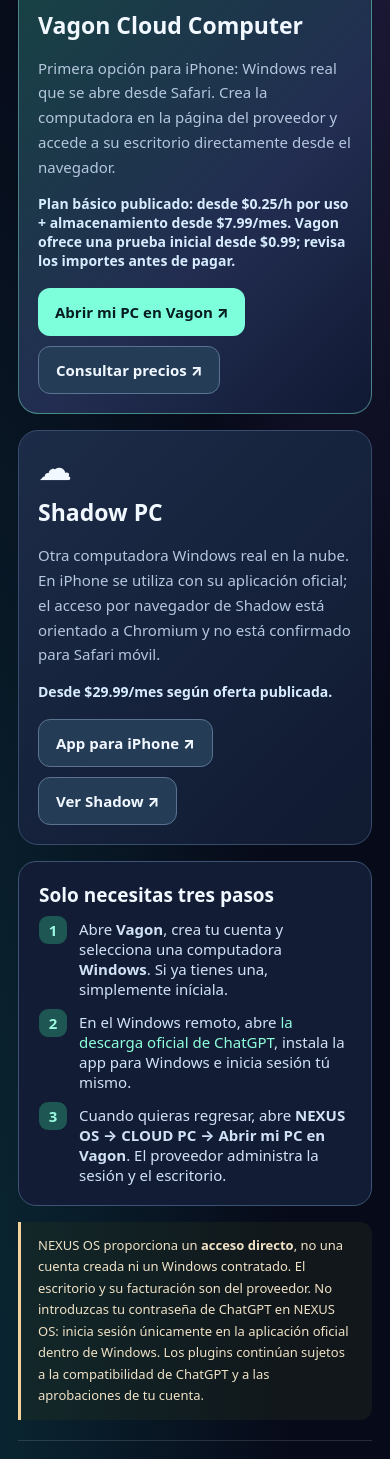
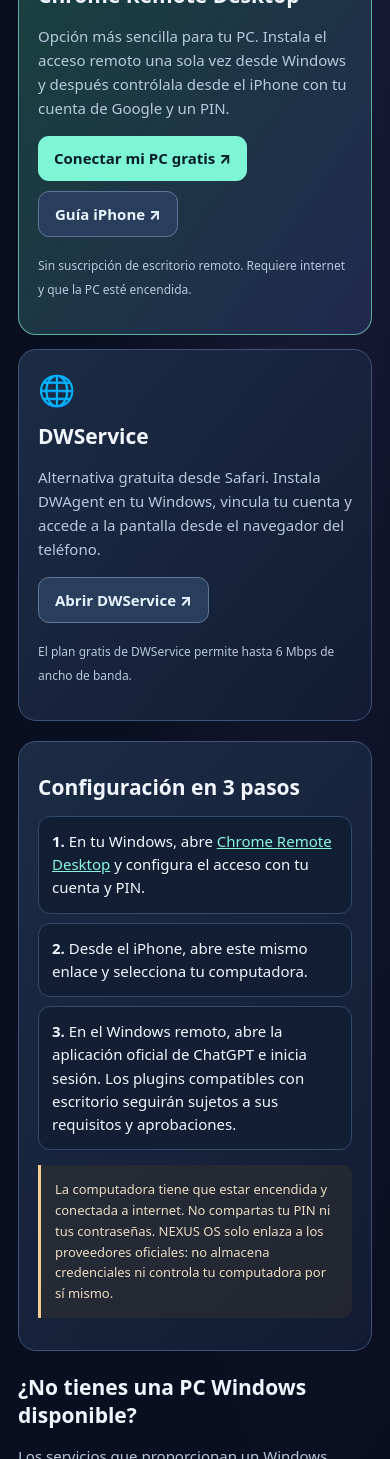
Before and after one commit to H4CKLABORATORY/dexter-ai-web, a website: page nexus-os/cloud-pc/index.html in a window 390 px wide. Shown: the part 541-2000 px from the top of the page. Drawn offline with Linux system fonts and the light colour scheme.

Commit message:
fix(nexus): prioritize free iPhone remote desktop over paid Windows cloud services

```diff
--- a/nexus-os/cloud-pc/index.html
+++ b/nexus-os/cloud-pc/index.html
@@ -1,63 +1,33 @@
-<!doctype html>
-<html lang="es">
-<head>
-<meta charset="utf-8"><meta name="viewport" content="width=device-width, initial-scale=1, viewport-fit=cover">
-<meta name="theme-color" content="#070b1c"><meta name="description" content="DEXTER NEXUS OS: acceso directo a Windows real en la nube desde tu iPhone para utilizar ChatGPT Desktop.">
-<title>NEXUS CLOUD PC — Windows desde iPhone</title>
+<!doctype html><html lang="es"><head><meta charset="utf-8"><meta name="viewport" content="width=device-width,initial-scale=1,viewport-fit=cover"><meta name="theme-color" content="#080d20"><title>NEXUS PC REMOTA — Acceso gratis desde iPhone</title>
 <style>
-:root{color-scheme:dark;font:15px system-ui,-apple-system,"Segoe UI",sans-serif;--bg:#070a19;--line:#374b6d;--text:#f2f8ff;--muted:#b4c7de;--mint:#7dffdb}
-*{box-sizing:border-box}body{background:radial-gradient(ellipse at 90% 0,#48387583,transparent 42%),radial-gradient(ellipse at -15% 90%,#1174774d,transparent 55%),var(--bg);color:var(--text);margin:0;min-height:100dvh}
-main{max-width:1000px;padding:25px 18px 80px;margin:auto}.nav{display:flex;align-items:center;justify-content:space-between;gap:12px;border-bottom:1px solid #ffffff20;padding-bottom:17px}.brand{color:var(--mint);font-weight:850;font-size:12px;letter-spacing:.15em}
-a{text-decoration:none}.back{color:#d6edff;border:1px solid #577193;border-radius:11px;padding:10px 13px;font-size:13px}
-.hero{padding:34px 0 16px}.tag{color:var(--mint);font-weight:800;font-size:12px;letter-spacing:.17em}.hero h1{font-size:clamp(38px,7.2vw,69px);letter-spacing:-.065em;line-height:1.05;margin:13px 0}.hero h1 span{color:#b1a8ff}
-.muted{color:var(--muted);line-height:1.65}.hero p{max-width:750px}.pill{display:inline-block;border:1px solid #8cfbdd88;background:#143a39;color:#9ffde8;padding:6px 10px;border-radius:40px;font-size:12px}
-.grid{display:grid;grid-template-columns:1.2fr .8fr;gap:16px;margin-top:18px}.card{padding:24px;border:1px solid var(--line);border-radius:20px;background:linear-gradient(135deg,#1c2b47,#101a31)}.card.feature{background:linear-gradient(135deg,#164443,#222d51 60%,#101933);border-color:#7be8d274}
-.symbol{font-size:34px;line-height:1}h2{font-size:23px;margin:12px 0 8px}.price{font-size:14px;font-weight:700;color:#d7edff}.actions{display:flex;flex-wrap:wrap;gap:10px;margin-top:18px}
-.button{display:inline-flex;align-items:center;justify-content:center;min-height:48px;padding:12px 17px;background:var(--mint);color:#061c22;border:0;border-radius:12px;font-weight:850;text-decoration:none;font:inherit;font-weight:800}
-.button.secondary{background:#253c57;color:#f1f8ff;border:1px solid #597390}.button:focus-visible,.back:focus-visible{outline:3px solid var(--mint);outline-offset:4px}
-.steps{border:1px solid #3c5373;background:#121d35;border-radius:18px;margin:16px 0;padding:20px}.steps h2{font-size:19px;margin-top:0}.list{display:grid;gap:10px}
-.step{display:flex;align-items:flex-start;gap:12px;color:#d1e2f5}.no{display:grid;place-items:center;flex:0 0 28px;height:28px;border-radius:9px;background:#1d5653;color:#9cf7df;font-weight:800}.step p{margin:3px 0 0}
-.notice{margin-top:16px;background:#26321e55;border-left:3px solid #f3d39b;border-radius:0 12px 12px 0;padding:13px 17px;line-height:1.65;color:#f0e2c6;font-size:13px}
-.bottom{margin:20px 0 0;border-top:1px solid #ffffff22;padding-top:17px;display:flex;flex-wrap:wrap;gap:16px}.bottom a{color:#a8fce3;text-decoration:underline;text-underline-offset:4px}
-@media(max-width:720px){.grid{grid-template-columns:1fr}.card{padding:19px}.hero{padding-top:26px}.nav{flex-wrap:wrap}}
-</style>
-</head>
-<body><main>
-<header class="nav"><div class="brand">⬡ DEXTER NEXUS OS / CLOUD PC</div><a class="back" href="../">← NEXUS OS</a></header>
-<section class="hero">
-<div class="tag">WINDOWS REAL · DESDE TU IPHONE</div>
-<h1>Tu PC ya existe.<br><span>Solo conéctala.</span></h1>
-<p class="muted">No tienes que crear servidores, instalar emuladores ni dejar tu computadora encendida. Abre un servicio que ya ofrece Windows en la nube, inicia sesión allí e instala ChatGPT para Windows.</p>
-<span class="pill">Acceso directo a proveedores externos · No requiere configuración de NEXUS</span>
+:root{color-scheme:dark;font:15px system-ui,-apple-system,"Segoe UI",sans-serif;--muted:#b7c9dd;--mint:#76f8d8}
+*{box-sizing:border-box}body{margin:0;background:radial-gradient(ellipse at 80% 0,#423f7459,transparent 55%),#090e20;color:#f2f7ff}main{max-width:1020px;margin:auto;padding:22px 18px 65px}.top{display:flex;justify-content:space-between;gap:14px;align-items:center;border-bottom:1px solid #ffffff27;padding-bottom:15px}.logo{font-size:12px;letter-spacing:.15em;color:var(--mint);font-weight:800}.back{color:#dcecff;text-decoration:none;border:1px solid #425675;border-radius:10px;padding:9px 12px}
+h1{font-size:clamp(35px,7vw,64px);line-height:1.04;letter-spacing:-.065em;margin:22px 0 10px}h1 span{color:#bcb5ff}h2{font-size:21px;margin:12px 0}.muted{color:var(--muted);line-height:1.6}.intro{max-width:750px}.tag{display:inline-block;border:1px solid #8cecd077;border-radius:100px;padding:5px 10px;font-size:12px;color:#c3ffed}.grid{display:grid;grid-template-columns:1fr 1fr;gap:14px;margin:20px 0}.card{padding:19px;border-radius:18px;border:1px solid #3e5374;background:linear-gradient(130deg,#1b2c44,#131b34)}.featured{border-color:#83f3d3a1;background:linear-gradient(125deg,#19423e,#20294d)}.icon{font-size:30px}.row{display:flex;gap:10px;flex-wrap:wrap;margin-top:16px}.btn{display:inline-flex;align-items:center;justify-content:center;background:#7ef5d5;color:#071d27;padding:12px 16px;border-radius:11px;font-weight:800;text-decoration:none;min-height:45px}.btn.alt{background:#293d5c;color:#e6f5ff;border:1px solid #607695} .note{border-left:3px solid #f0ce8f;background:#413b2852;border-radius:0 9px 9px 0;padding:14px;color:#e9dcc4;font-size:13px;line-height:1.6}.steps{display:grid;gap:9px;margin:15px 0}.step{border:1px solid #344a69;border-radius:12px;padding:13px;background:#111e34;line-height:1.55}small{font-size:12px}.paid{opacity:.9;border-color:#4b4e67}.links a{color:#a4ffe1;margin-right:15px;line-height:2}
+@media(max-width:690px){.grid{grid-template-columns:1fr}.top{flex-wrap:wrap}h1{margin-top:27px}}
+</style></head><body><main>
+<div class="top"><div class="logo">⬡ DEXTER NEXUS OS / ACCESO REMOTO</div><a class="back" href="../">← Inicio</a></div>
+<h1>Tu Windows en el <span>iPhone.</span></h1>
+<p class="muted intro">Primero las opciones gratuitas. Conecta una computadora Windows que ya tengas, abre ChatGPT Desktop desde Safari y úsalo sin pagar una PC en la nube. Estas herramientas <strong>no crean un Windows gratuito nuevo</strong>: controlan tu propia computadora.</p>
+<span class="tag">Opciones gratuitas disponibles · Requieren PC Windows encendida</span>
+<div class="grid">
+<section class="card featured"><div class="icon">🖥️</div><h2>Chrome Remote Desktop</h2>
+<p class="muted">Opción más sencilla para tu PC. Instala el acceso remoto una sola vez desde Windows y después contrólala desde el iPhone con tu cuenta de Google y un PIN.</p>
+<div class="row"><a class="btn" href="https://remotedesktop.google.com/access" target="_blank" rel="noopener noreferrer">Conectar mi PC gratis ↗</a><a class="btn alt" href="https://support.google.com/chrome/answer/1649523?co=GENIE.Platform%3DiOS" target="_blank" rel="noopener noreferrer">Guía iPhone ↗</a></div>
+<p class="muted"><small>Sin suscripción de escritorio remoto. Requiere internet y que la PC esté encendida.</small></p></section>
+<section class="card"><div class="icon">🌐</div><h2>DWService</h2><p class="muted">Alternativa gratuita desde Safari. Instala DWAgent en tu Windows, vincula tu cuenta y accede a la pantalla desde el navegador del teléfono.</p>
+<div class="row"><a class="btn alt" href="https://www.dwservice.net/en/" target="_blank" rel="noopener noreferrer">Abrir DWService ↗</a></div>
+<p class="muted"><small>El plan gratis de DWService permite hasta 6 Mbps de ancho de banda.</small></p></section>
+</div>
+<section class="card"><h2>Configuración en 3 pasos</h2>
+<div class="steps">
+<div class="step"><b>1.</b> En tu Windows, abre <a href="https://remotedesktop.google.com/access" style="color:#8af7df" target="_blank" rel="noopener noreferrer">Chrome Remote Desktop</a> y configura el acceso con tu cuenta y PIN.</div>
+<div class="step"><b>2.</b> Desde el iPhone, abre este mismo enlace y selecciona tu computadora.</div>
+<div class="step"><b>3.</b> En el Windows remoto, abre la aplicación oficial de ChatGPT e inicia sesión. Los plugins compatibles con escritorio seguirán sujetos a sus requisitos y aprobaciones.</div>
+</div>
+<p class="note">La computadora tiene que estar encendida y conectada a internet. No compartas tu PIN ni tus contraseñas. NEXUS OS solo enlaza a los proveedores oficiales: no almacena credenciales ni controla tu computadora por sí mismo.</p>
 </section>
-<div class="grid">
-<section class="card feature">
-<div class="symbol">⊞</div><h2>Vagon Cloud Computer</h2>
-<p class="muted">Primera opción para iPhone: Windows real que se abre desde Safari. Crea la computadora en la página del proveedor y accede a su escritorio directamente desde el navegador.</p>
-<div class="price">Plan básico publicado: desde $0.25/h por uso + almacenamiento desde $7.99/mes. Vagon ofrece una prueba inicial desde $0.99; revisa los importes antes de pagar.</div>
-<div class="actions">
-<a class="button" href="https://app.vagon.io/" target="_blank" rel="noopener noreferrer">Abrir mi PC en Vagon ↗</a>
-<a class="button secondary" href="https://vagon.io/cloud-computer/pricing" target="_blank" rel="noopener noreferrer">Consultar precios ↗</a>
-</div>
-</section>
-<section class="card">
-<div class="symbol">☁</div><h2>Shadow PC</h2>
-<p class="muted">Otra computadora Windows real en la nube. En iPhone se utiliza con su aplicación oficial; el acceso por navegador de Shadow está orientado a Chromium y no está confirmado para Safari móvil.</p>
-<div class="price">Desde $29.99/mes según oferta publicada.</div>
-<div class="actions">
-<a class="button secondary" href="https://apps.apple.com/us/app/shadow-pc/id1446621967" target="_blank" rel="noopener noreferrer">App para iPhone ↗</a>
-<a class="button secondary" href="https://shadow.tech/us/" target="_blank" rel="noopener noreferrer">Ver Shadow ↗</a>
-</div>
-</section>
-</div>
-<section class="steps">
-<h2>Solo necesitas tres pasos</h2>
-<div class="list">
-<div class="step"><span class="no">1</span><p>Abre <strong>Vagon</strong>, crea tu cuenta y selecciona una computadora <strong>Windows</strong>. Si ya tienes una, simplemente iníciala.</p></div>
-<div class="step"><span class="no">2</span><p>En el Windows remoto, abre <a href="https://chatgpt.com/download/" target="_blank" rel="noopener noreferrer" style="color:#8effdc">la descarga oficial de ChatGPT</a>, instala la app para Windows e inicia sesión tú mismo.</p></div>
-<div class="step"><span class="no">3</span><p>Cuando quieras regresar, abre <strong>NEXUS OS → CLOUD PC → Abrir mi PC en Vagon</strong>. El proveedor administra la sesión y el escritorio.</p></div>
-</div>
-</section>
-<div class="notice">NEXUS OS proporciona un <strong>acceso directo</strong>, no una cuenta creada ni un Windows contratado. El escritorio y su facturación son del proveedor. No introduzcas tu contraseña de ChatGPT en NEXUS OS: inicia sesión únicamente en la aplicación oficial dentro de Windows. Los plugins continúan sujetos a la compatibilidad de ChatGPT y a las aprobaciones de tu cuenta.</div>
-<div class="bottom"><a href="../plugin-hub/">Gestor de plugins →</a><a href="../chatgpt-pc/">Conectar mi PC propia (sin pagar por nube) →</a><a href="https://vagon.io/download" target="_blank" rel="noopener noreferrer">Vagon para móviles →</a></div>
+<section style="margin-top:22px"><h2>¿No tienes una PC Windows disponible?</h2><p class="muted">Los servicios que proporcionan un Windows completo en la nube normalmente cobran. Las alternativas siguientes son opcionales y <strong>de pago</strong>.</p>
+<div class="grid"><section class="card paid"><h2>Vagon Cloud Computer · De pago</h2><p class="muted">Windows alojado por Vagon y accesible desde el navegador. Requiere pagar el servicio según su tarifa.</p><div class="row"><a class="btn alt" href="https://app.vagon.io/" target="_blank" rel="noopener noreferrer">Abrir Vagon ↗</a></div></section>
+<section class="card paid"><h2>Shadow PC · De pago</h2><p class="muted">Windows remoto con suscripción. Disponible en iPhone por la aplicación de Shadow.</p><div class="row"><a class="btn alt" href="https://shadow.tech/us/" target="_blank" rel="noopener noreferrer">Ver Shadow ↗</a></div></section></div>
+</section><div class="links"><a href="../chatgpt-pc/">Guía de ChatGPT Desktop</a><a href="../plugin-hub/">Gestor de plugins</a></div>
 </main></body></html>
```
